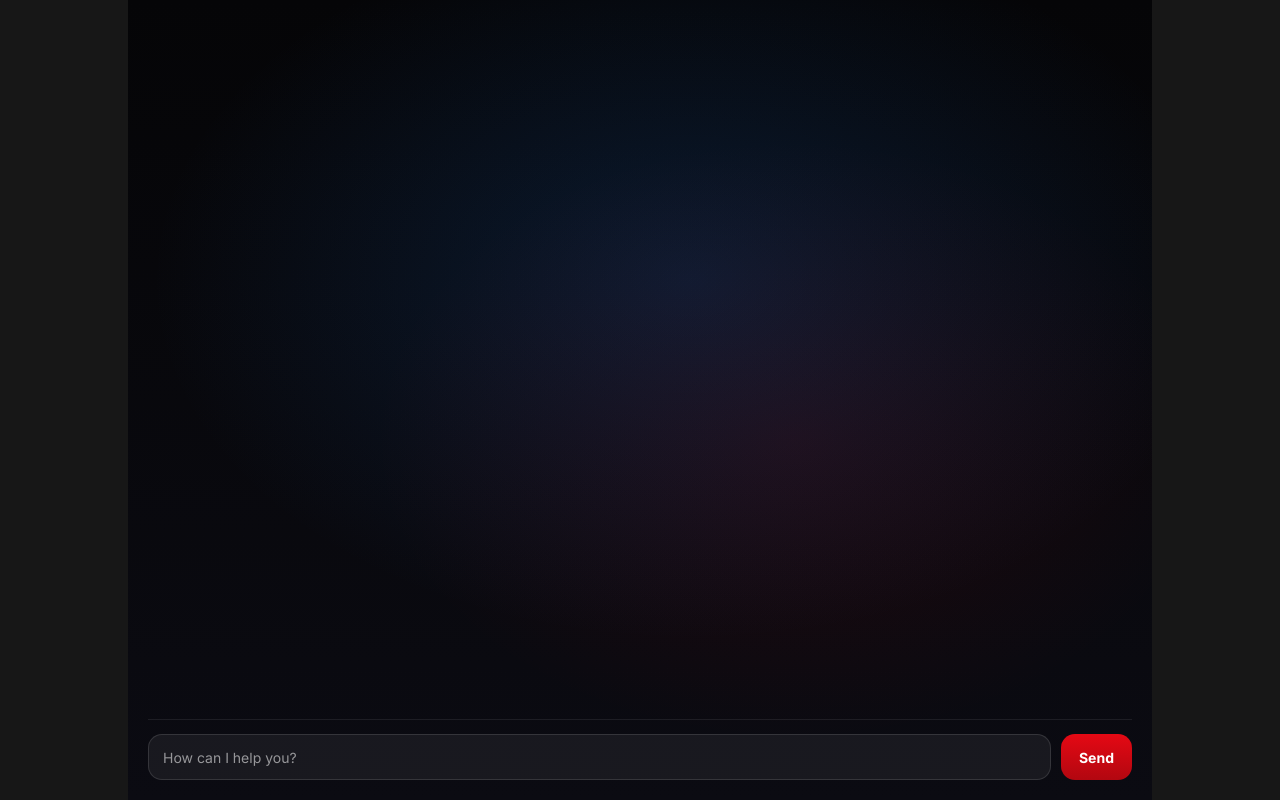
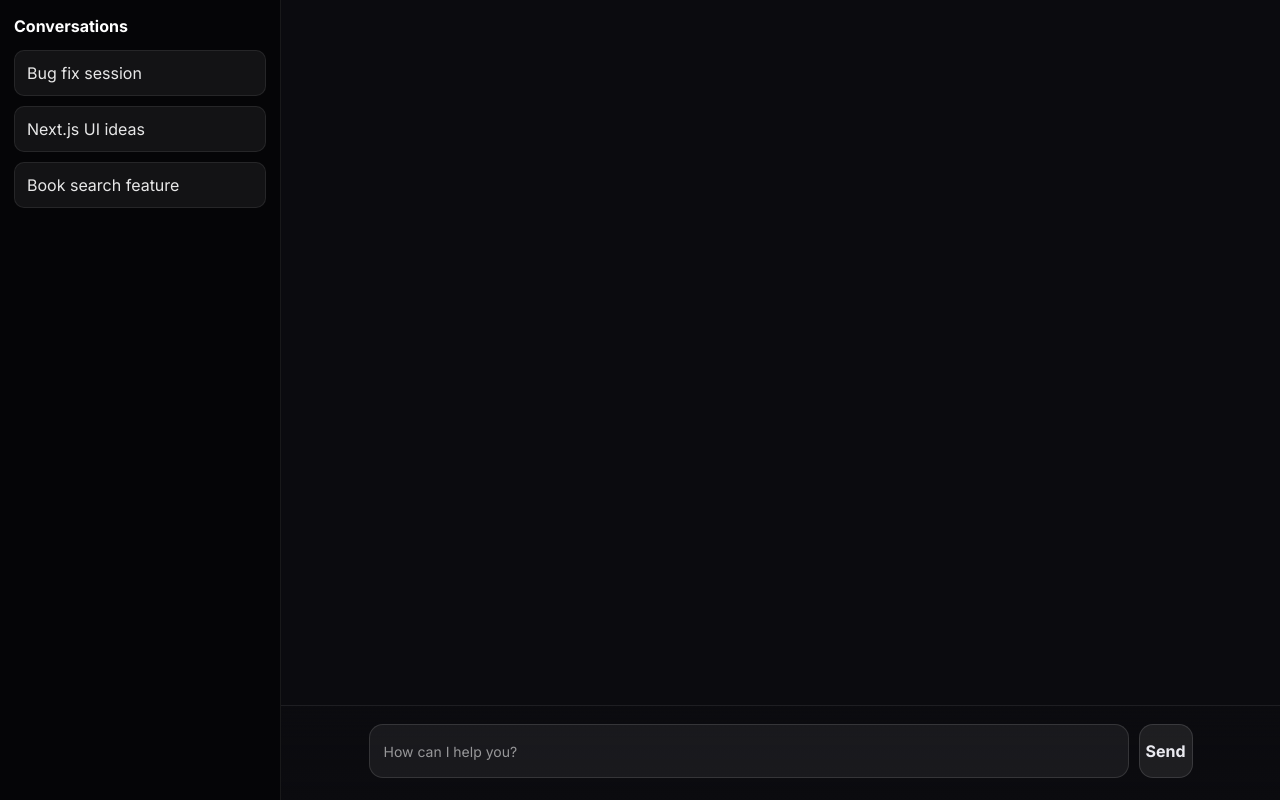
Before and after one commit to HendaouiYosra/rently, a Next.js app: page /chat in a window 1280 px wide. Built offline with nearby package versions, Linux system fonts and the light colour scheme.

Commit message:
add chatbot

```diff
--- a/src/app/chat/page.module.css
+++ b/src/app/chat/page.module.css
@@ -1,28 +1,44 @@
-/* ===== Page background ===== */
+/* Optional: if you already have a wrapper class (recommended) */
+.page {
+  height: 100vh;
+  width: 100vw;
+  display: flex;
+  overflow: hidden;
+  background: #0b0b0f;
+  color: #eaeaf0;
+}
+
+/* ===== Chat container (right side) ===== */
 .holder {
   height: 100vh;
-  width: 80vw;
+  width: 100%;
+  flex: 1;
   display: flex;
   flex-direction: column;
-  background:
-    radial-gradient(900px 600px at 55% 35%, rgba(29, 115, 219, 0.18), transparent 60%),
-    radial-gradient(700px 500px at 65% 55%, rgba(229, 9, 20, 0.10), transparent 60%),
-    linear-gradient(180deg, #050507, #0b0b12);
+  min-width: 0; /* important so messages can scroll */
+  background: #0b0b0f;
   color: #eaeaf0;
-  padding: 20px;
+  padding: 0; /* remove big padding */
 }
 
-/* ===== Messages container ===== */
+/* ===== Messages ===== */
 .messages {
   flex: 1;
   overflow-y: auto;
   display: flex;
   flex-direction: column;
   gap: 14px;
-  padding: 6px 4px 18px;
+
+  /* center the chat column like the screenshot */
+  width: 100%;
+  max-width: 860px;
+  margin: 0 auto;
+
+  /* top + bottom spacing (bottom leaves room for input bar) */
+  padding: 22px 18px 110px;
 }
 
-/* Scrollbar (subtle, premium) */
+/* Scrollbar (subtle) */
 .messages::-webkit-scrollbar {
   width: 8px;
 }
@@ -40,17 +56,13 @@
   max-width: 72%;
   padding: 12px 16px;
   border-radius: 18px 18px 4px 18px;
-  background: linear-gradient(
-    180deg,
-    rgba(29, 115, 219, 0.38),
-    rgba(29, 115, 219, 0.20)
-  );
-  border: 1px solid rgba(29, 115, 219, 0.35);
+
+  background: rgba(29, 115, 219, 0.22);
+  border: 1px solid rgba(29, 115, 219, 0.26);
   color: #ffffff;
+
   font-size: 14px;
   line-height: 1.4;
-  box-shadow: 0 10px 30px rgba(29, 115, 219, 0.22);
-  animation: fadeIn 160ms ease-out;
 }
 
 /* ===== Assistant message ===== */
@@ -59,47 +71,52 @@
   max-width: 72%;
   padding: 12px 16px;
   border-radius: 18px 18px 18px 4px;
-  background: rgba(255, 255, 255, 0.07);
-  border: 1px solid rgba(255, 255, 255, 0.12);
+
+  background: rgba(255, 255, 255, 0.06);
+  border: 1px solid rgba(255, 255, 255, 0.10);
   color: #eaeaf0;
+
   font-size: 14px;
   line-height: 1.4;
-  backdrop-filter: blur(6px);
-  animation: fadeIn 160ms ease-out;
 }
 
-/* Small entrance animation */
-@keyframes fadeIn {
-  from {
-    opacity: 0;
-    transform: translateY(6px);
-  }
-  to {
-    opacity: 1;
-    transform: translateY(0);
-  }
-}
+/* ===== Input form (bottom, centered) ===== */
+.form {
+  /* stays at the bottom like the screenshot */
+  position: sticky;
+  bottom: 0;
 
-/* ===== Input form ===== */
-.form {
   display: flex;
   gap: 10px;
-  padding-top: 14px;
+  justify-content: center;
+
+  padding: 18px 18px 22px;
+
+  /* fade like ChatGPT bottom bar */
+  background: linear-gradient(
+    180deg,
+    rgba(11, 11, 15, 0) 0%,
+    rgba(11, 11, 15, 0.85) 35%,
+    rgba(11, 11, 15, 1) 100%
+  );
+
   border-top: 1px solid rgba(255, 255, 255, 0.08);
 }
 
 /* Input */
 .input {
-  flex: 1;
-  height: 46px;
+  width: 100%;
+  max-width: 760px;
+  height: 54px;
   padding: 0 14px;
+
   border-radius: 14px;
   background: rgba(255, 255, 255, 0.06);
   border: 1px solid rgba(255, 255, 255, 0.12);
+
   color: #ffffff;
   outline: none;
   font-size: 14px;
-  transition: border-color 160ms ease, box-shadow 160ms ease;
 }
 
 .input::placeholder {
@@ -107,30 +124,25 @@
 }
 
 .input:focus {
-  border-color: rgba(29, 115, 219, 0.6);
-  box-shadow: 0 0 0 4px rgba(29, 115, 219, 0.22);
+  border-color: rgba(255, 255, 255, 0.20);
 }
 
-/* Send button */
+/* Send button (simple dark icon button like the screenshot) */
 .sendBtn {
-  height: 46px;
-  padding: 0 18px;
+  width: 54px;
+  height: 54px;
   border-radius: 14px;
-  border: none;
-  background: linear-gradient(180deg, #e50914, #b20710);
-  color: white;
+
+  border: 1px solid rgba(255, 255, 255, 0.12);
+  background: rgba(255, 255, 255, 0.08);
+
+  color: #eaeaf0;
   font-weight: 700;
-  font-size: 14px;
+  font-size: 16px;
+
   cursor: pointer;
-  transition: transform 140ms ease, filter 140ms ease;
 }
 
 .sendBtn:hover {
-  transform: translateY(-1px);
-  filter: brightness(1.1);
+  background: rgba(255, 255, 255, 0.12);
 }
-
-.sendBtn:active {
-  transform: translateY(0);
-  filter: brightness(0.95);
-}
--- a/src/app/chat/page.tsx
+++ b/src/app/chat/page.tsx
@@ -1,11 +1,10 @@
 "use client"
-type Role="user"|"assistant";
-type Message={
-  role: string;
-  content:string;
-}
+import { Message } from "@/types/chat";
+
 import styles from "@/app/chat/page.module.css"
+import { isDynamicPostpone } from "next/dist/server/app-render/dynamic-rendering";
 import { useState } from "react"
+import History from "@/components/chat/History";
 export default  function Chat(){
    const [prompt, setPrompt]= useState("");
    const [modelResponse,setModelResponse]=useState("");
@@ -25,7 +24,8 @@ try{    const response= await fetch("/api/chat",
 })
     const data=await response.json();
     setModelResponse(data.text)
-    setMessages((prev)=>[...prev,{role:"assistant",content: modelResponse }]);
+    console.log("console before appending the result",modelResponse)
+    setMessages((prev)=>[...prev,{role:"assistant",content:data.text }]);
     console.log(messages)
 }
 finally{setIsLoading(false);}
@@ -33,7 +33,8 @@ finally{setIsLoading(false);}
 
   }
 
-    return (
+    return (<div className={styles.page}>
+      <History></History>
   <div className={styles.holder}>
     <div className={styles.messages}>
       {messages.map((m, i) => (
@@ -66,7 +67,7 @@ finally{setIsLoading(false);}
         Send
       </button>
     </form>
-  </div>
+  </div> </div>
 );
 
 }
--- /dev/null
+++ b/src/components/chat/History.module.css
@@ -0,0 +1,50 @@
+/* Wrapper should NOT have a fixed width (so it can collapse when panel is hidden) */
+.historyWrapper {
+  height: 100vh;
+  display: flex;
+  justify-content: flex-start;
+    align-items: stretch;
+  background: #050507;
+  border-right: 1px solid rgba(255, 255, 255, 0.08);
+}
+
+/* The arrow button */
+.historyToggle {
+  width: 44px;
+  background: transparent;
+  border: 0;
+  color: rgba(255, 255, 255, 0.75);
+  cursor: pointer;
+  font-size: 18px;
+}
+
+/* The actual panel (fixed sidebar width) */
+.historyPanel {
+  width: 280px;
+  padding: 14px;
+  display: flex;
+  flex-direction: column;
+  gap: 12px;
+}
+
+/* Title */
+.historyTitle {
+  margin: 0;
+  font-weight: 700;
+  color: #ffffff;
+}
+
+/* List */
+.historyList {
+  display: flex;
+  flex-direction: column;
+  gap: 10px;
+}
+
+.historyItem {
+  padding: 10px 12px;
+  border-radius: 10px;
+  background: rgba(255, 255, 255, 0.06);
+  border: 1px solid rgba(255, 255, 255, 0.08);
+  color: rgba(255, 255, 255, 0.90);
+}
--- /dev/null
+++ b/src/components/chat/History.tsx
@@ -0,0 +1,70 @@
+'use Client'
+
+import styles from "@/components/chat/History.module.css"
+import { Conversation } from "@/types/chat";
+import { useState } from "react";
+export default function History(){
+    const [open, setOpen] = useState(true);
+    const [history, setHistory]=useState<Conversation[]>([ {
+
+
+        id: "conv-001",
+        title: "Bug fix session",
+        createdAt: "2025-12-20T10:15:00.000Z",
+        updatedAt: "2025-12-20T10:20:00.000Z",
+        messages: [
+          { role: "user", content: "My Two Sum solution returns the wrong index sometimes." },
+          { role: "assistant", content: "That happens when you use index() and duplicates exist—use a map for indices." },
+          { role: "user", content: "Okay, can you show me the clean approach?" },
+        ],
+      },
+
+
+
+      {
+        id: "conv-002",
+        title: "Next.js UI ideas",
+        createdAt: "2025-12-21T14:05:00.000Z",
+        updatedAt: "2025-12-21T14:12:00.000Z",
+        messages: [
+          { role: "user", content: "I want a chat UI with a history sidebar like ChatGPT." },
+          { role: "assistant", content: "Use a conversations list + activeConversationId and render messages for the selected one." },
+          { role: "user", content: "How do I name the component and CSS module files?" },
+        ],
+      },
+
+
+      {
+        id: "conv-003",
+        title: "Book search feature",
+        createdAt: "2025-12-22T09:30:00.000Z",
+        updatedAt: "2025-12-22T09:38:00.000Z",
+        messages: [
+          { role: "user", content: "Search Open Library by title + author + subject—best practice?" },
+          { role: "assistant", content: "Build a query string and debounce input; cache results with React Query or SWR." },
+          { role: "user", content: "Nice—also how can I limit rendered books?" },
+        ],
+
+  },]);
+
+ return (
+    <div className={styles.historyWrapper}>
+
+
+      {open && (
+        <div className={styles.historyPanel}>
+          <p className={styles.historyTitle}>Conversations</p>
+
+          <div className={styles.historyList}>
+            {history.map((conversation) => (
+              <div key={conversation.id} className={styles.historyItem}>
+                {conversation.title}
+              </div>
+            ))}
+          </div>
+        </div>
+      )}
+
+    </div>
+  );
+}
--- /dev/null
+++ b/src/types/chat.ts
@@ -0,0 +1,13 @@
+type Role="user"|"assistant";
+
+export type Message={
+  role: Role;
+  content:string;
+}
+export type Conversation = {
+  id: string;
+  title: string;
+  createdAt: string;
+  updatedAt: string;
+  messages: Message[];
+};
```
Also changed, not shown: src/components/book/BookCategoryList.tsx (+1 -7 lines), src/types/book.ts (added, +7 -0 lines).
